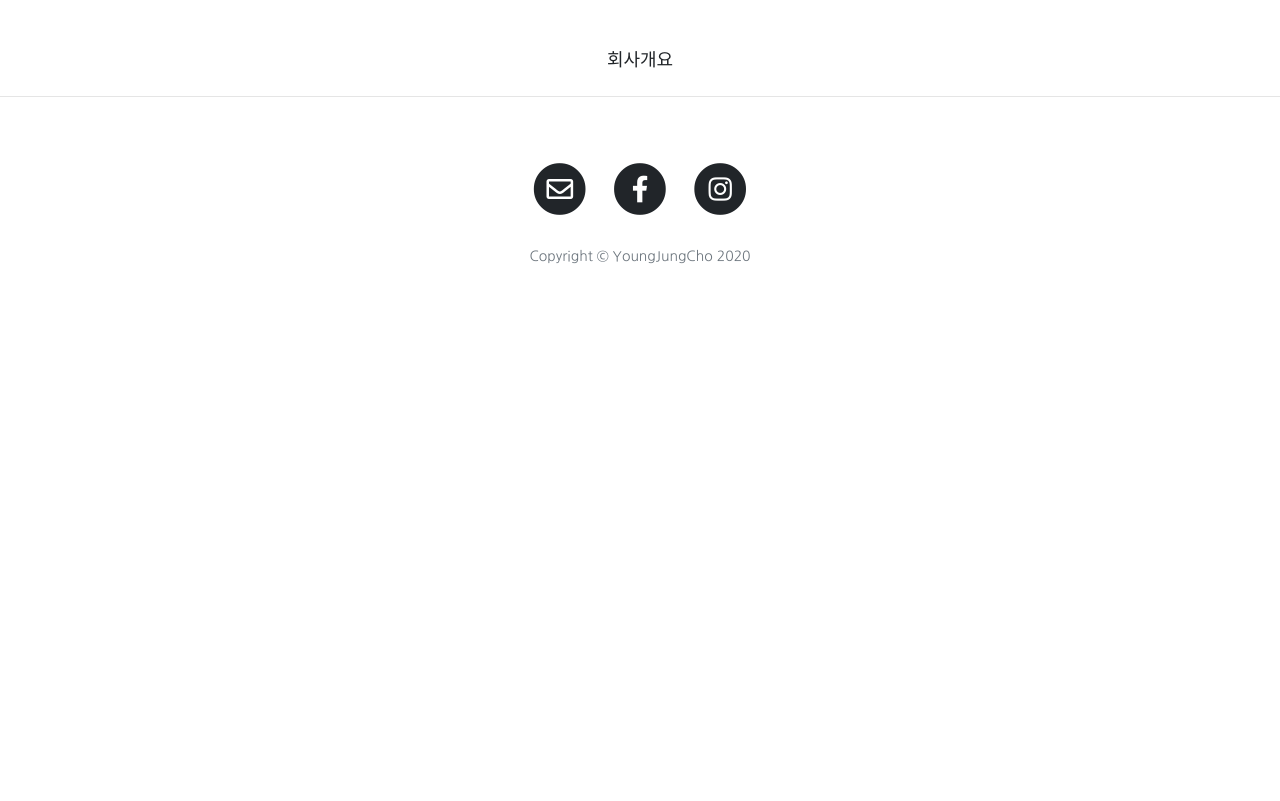
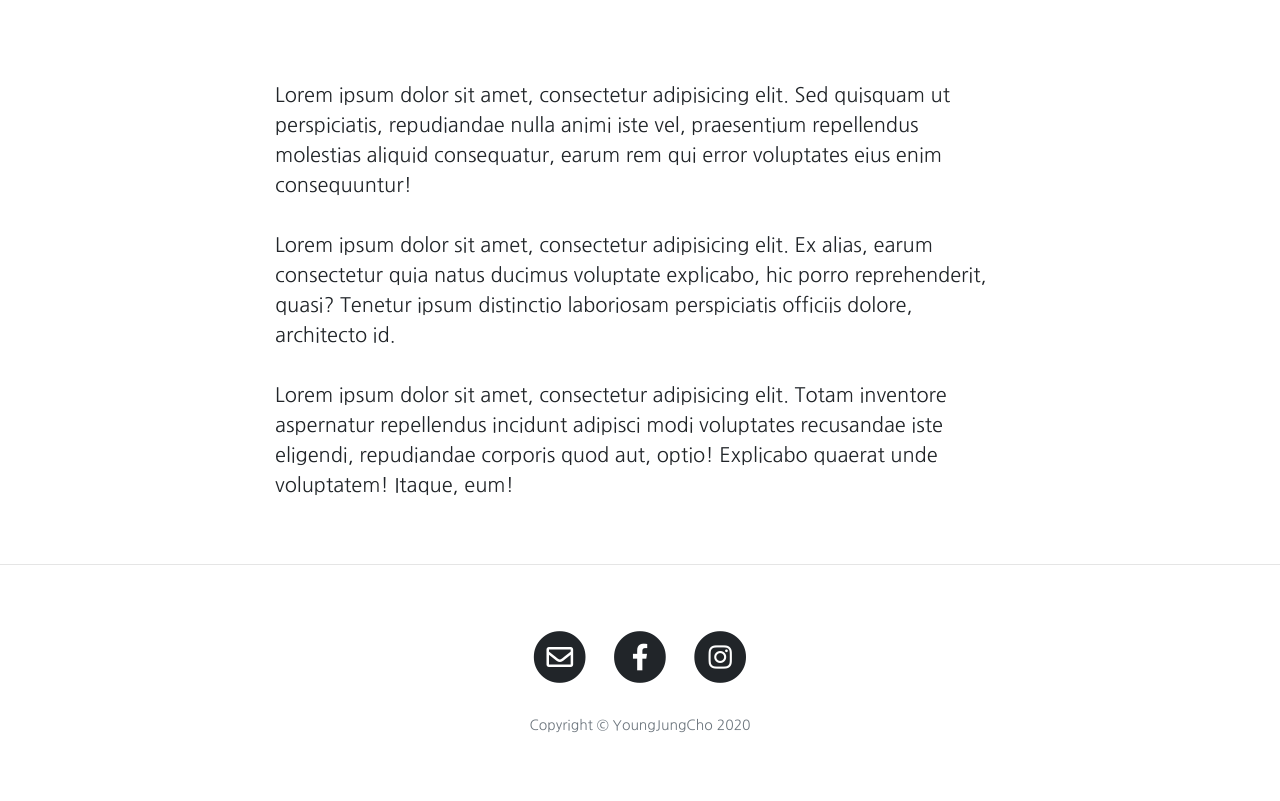
Before and after one commit to youngjungcho/everythegame88, a Jekyll site: the page built from about.html, in a window 1280 px wide. Shown: the part 532-1333 px from the top of the page. Built offline with Jekyll 4.4.1, drawn with Linux system fonts in a browser that asks for light colours; before the commit the page ends 900 px from its top, so only the background shows below that.

Commit message:
Update about.html

```diff
--- a/about.html
+++ b/about.html
@@ -5,4 +5,8 @@ description: This is what I do.
 background: '/img/bg-about.jpg'
 ---
 
-<h1 style="font-size: 18px;text-align: center;font-family:Abril Fatface;font-weight:400;font-style:normal" class="vc_custom_heading vc_custom_1455311309888">회사개요</h1>
+<p>Lorem ipsum dolor sit amet, consectetur adipisicing elit. Sed quisquam ut perspiciatis, repudiandae nulla animi iste vel, praesentium repellendus molestias aliquid consequatur, earum rem qui error voluptates eius enim consequuntur!</p>
+
+<p>Lorem ipsum dolor sit amet, consectetur adipisicing elit. Ex alias, earum consectetur quia natus ducimus voluptate explicabo, hic porro reprehenderit, quasi? Tenetur ipsum distinctio laboriosam perspiciatis officiis dolore, architecto id.</p>
+
+<p class="mb-5">Lorem ipsum dolor sit amet, consectetur adipisicing elit. Totam inventore aspernatur repellendus incidunt adipisci modi voluptates recusandae iste eligendi, repudiandae corporis quod aut, optio! Explicabo quaerat unde voluptatem! Itaque, eum!</p>
```
